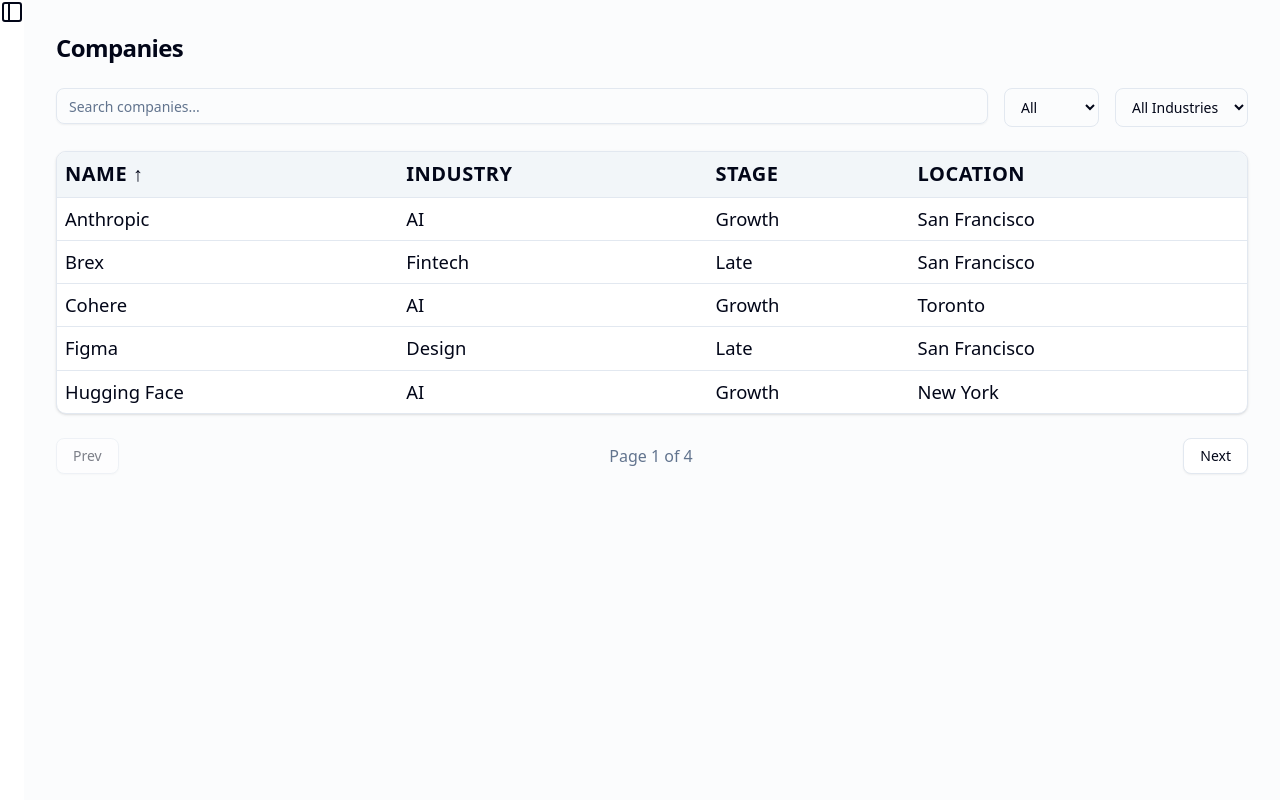
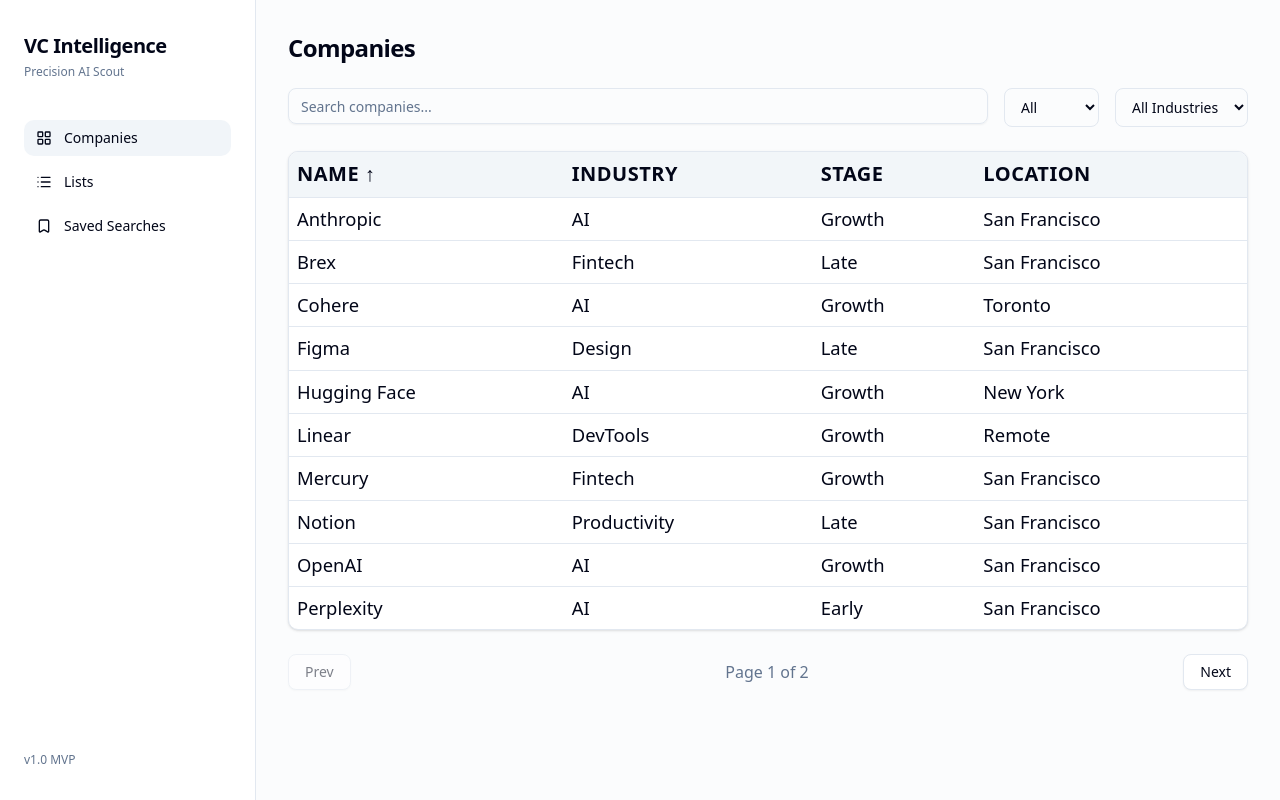
Before and after one commit to Hrisshhii/vc-intelligence, a Next.js app: page /companies in a window 1280 px wide. Built offline with nearby package versions, Linux system fonts and the light colour scheme.

Commit message:
Fixing small typo and making sidebar more understandable and pleasing

```diff
--- a/app/companies/[id]/page.tsx
+++ b/app/companies/[id]/page.tsx
@@ -21,7 +21,7 @@
 }
 
 type Enrichment={
-  summary:string[],
+  summary:string,
   bullets:string[],
   keywords: string[]
   signals: string[]
@@ -37,6 +37,8 @@
   const [notes,setNotes]=useState<Note[]>([]);
 
   const [enrichment,setEnrichment]=useState<Enrichment | null>(null);
+  const [cachedEnrichment, setCachedEnrichment] = useState<Enrichment | null>(null);
+  const [hasRequested, setHasRequested] = useState(false)
   const [loading,setLoading]=useState(false);
   const [error,setError]=useState("");
 
@@ -80,7 +82,7 @@
 
     try{
       const parsed=JSON.parse(saved);
-      setEnrichment(parsed);
+      setCachedEnrichment(parsed);
     }catch{
       localStorage.removeItem(`enrichment-${company?.id}`)
     }
@@ -91,6 +93,7 @@
 
     setLoading(true);
     setError("");
+    setHasRequested(true);
 
     try{
       const res=await fetch("/api/enrich",{
@@ -104,6 +107,7 @@
       const data=await res.json();
 
       setEnrichment(data);
+      setCachedEnrichment(data);
       localStorage.setItem(`enrichment-${company.id}`,JSON.stringify(data))
     }catch(err){
       setError("Enrichment failed. Please try again.")
@@ -195,11 +199,15 @@
           <div className="flex justify-between items-center">
             <h2 className="text-lg font-medium">AI Enrichment</h2>
 
-            {!enrichment && (
-              <Button onClick={handleEnrich} disabled={loading} variant={enrichment ? "outline" : "default"} className="cursor-pointer">
-                {enrichment?"Re-enrich":loading?"Enriching...":"Enrich"}
-              </Button>
-            )}
+            <div className="flex gap-2">
+              <Button onClick={handleEnrich} disabled={loading} className="cursor-pointer">{loading?"Enriching...":enrichment?"Re-enrich":"Enrich"}</Button>
+              {cachedEnrichment && !hasRequested && (
+                <Button variant="outline" onClick={()=>{
+                  setEnrichment(cachedEnrichment);
+                  setHasRequested(true);
+                }}>View Previous</Button>
+              )}
+            </div>
           </div>
 
           {error && (
--- a/app/companies/page.tsx
+++ b/app/companies/page.tsx
@@ -9,7 +9,7 @@
 import Link from "next/link";
 import { motion } from "framer-motion"
 
-const PAGE_SIZE=5;
+const PAGE_SIZE=10;
 
 export default function CompaniesPage() {
   const [search,setSearch]=useState("");
@@ -109,7 +109,7 @@
         </Card>
       ):(
         <div className="rounded-lg border bg-card shadow-sm overflow-hidden">
-          <motion.div key={search+stageFilter+industryFilter+sortField+sortAsc+page} initial={{opacity:0,y:5}} animate={{opacity:1,y:0}} transition={{duration:0.35}} className="max-h-100 overflow-auto">
+          <motion.div key={search+stageFilter+industryFilter+sortField+sortAsc+page} initial={{opacity:0,y:5}} animate={{opacity:1,y:0}} transition={{duration:0.35}} className="max-h-[80%] overflow-auto">
             <Table>
               <TableHeader  className="bg-muted/90 sticky top-0 z-10">
                 <TableRow>
--- a/app/layout.tsx
+++ b/app/layout.tsx
@@ -1,6 +1,6 @@
 import type { Metadata } from "next";
 import "./globals.css";
-import { Sidebar } from "lucide-react";
+import { SideBar } from "@/components/Sidebar";
 
 export const metadata: Metadata = {
   title: "vc- intelligence",
@@ -14,7 +14,7 @@
   return (
     <html lang="en">
       <body className="flex">
-        <Sidebar />
+        <SideBar />
         <main className="flex-1 p-8 bg-muted/30 min-h-screen">
           {children}
         </main>
--- a/app/page.tsx
+++ b/app/page.tsx
@@ -1,8 +1,5 @@
+import { redirect } from "next/navigation";
 
 export default function Home() {
-  return (
-    <div className="flex min-h-screen items-center justify-center bg-zinc-50 font-sans dark:bg-black">
-
-    </div>
-  );
+  redirect("/companies");
 }
--- a/components/Sidebar.tsx
+++ b/components/Sidebar.tsx
@@ -1,31 +1,54 @@
 "use client";
 
-import Link from "next/link"
-import { usePathname } from "next/navigation"
-import { cn } from "@/lib/utils"
+import Link from "next/link";
+import { usePathname } from "next/navigation";
+import { LayoutGrid, List, Bookmark } from "lucide-react";
+import { cn } from "@/lib/utils";
 
-const navItems=[
-  {name:"Companies",href:"/companies"},
-  {name:"Lists",href:"/lists"},
-  {name:"Saved",href:"/saved"},
-]
+const navItems = [
+  { name: "Companies", href: "/companies", icon: LayoutGrid },
+  { name: "Lists", href: "/lists", icon: List },
+  { name: "Saved Searches", href: "/saved", icon: Bookmark },
+];
 
-export function SideBar(){
-  const pathname=usePathname()
+export function SideBar() {
+  const pathname = usePathname();
 
-  return(
-    <div className="h-screen w-64 border-r bg-background p-6">
-      <h1 className="text-xl font-semibold mb-8">VC Intelligence</h1>
+  return (
+    <div className="h-screen w-64 border-r bg-background px-6 py-8 flex flex-col">
+      <div className="mb-10">
+        <h1 className="text-xl font-semibold tracking-tight">
+          VC Intelligence
+        </h1>
+        <p className="text-xs text-muted-foreground mt-1">
+          Precision AI Scout
+        </p>
+      </div>
 
       <nav className="space-y-2">
-        {navItems.map(item=>(
-          <Link key={item.href} href={item.href}
-            className={cn("block rounded-lg px-3 py-2 text-sm transition-colors hover:bg-muted",pathname.startsWith(item.href) && "bg-muted font-medium")}
-          >
-            {item.name}
-          </Link>
-        ))}
+        {navItems.map((item) => {
+          const Icon = item.icon;
+
+          return (
+            <Link
+              key={item.href}
+              href={item.href}
+              className={cn(
+                "flex items-center gap-3 rounded-lg px-3 py-2 text-sm transition-all hover:bg-muted",
+                pathname.startsWith(item.href) &&
+                  "bg-muted font-medium"
+              )}
+            >
+              <Icon className="w-4 h-4" />
+              {item.name}
+            </Link>
+          );
+        })}
       </nav>
+
+      <div className="mt-auto text-xs text-muted-foreground">
+        v1.0 MVP
+      </div>
     </div>
   );
-};
+}
```
